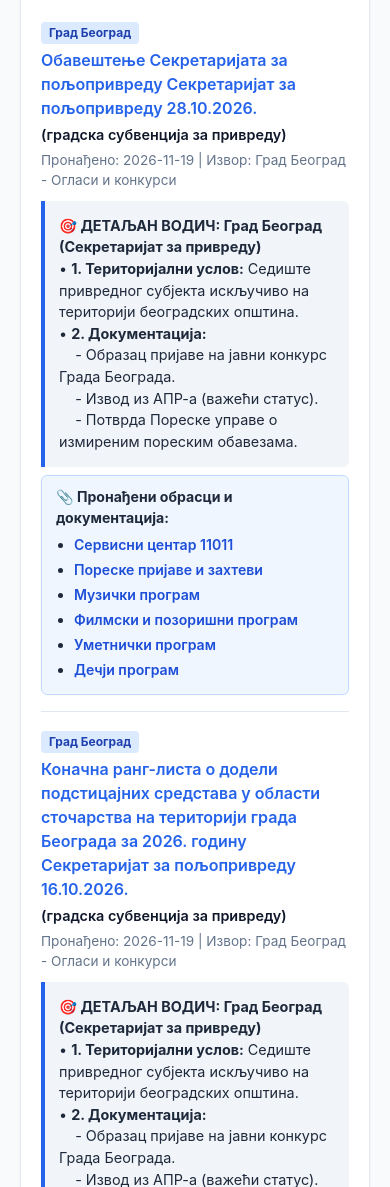
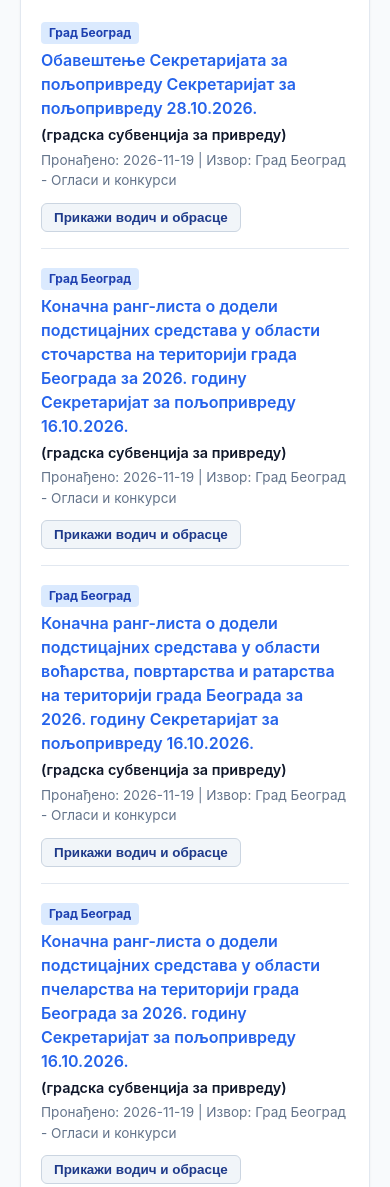
Before and after one commit to with567only/subvencije, a plain HTML site: page index.html in a window 390 px wide. Shown: the part 889-2076 px from the top of the page. Drawn offline with Linux system fonts and the light colour scheme.

Commit message:
Implement toggle button for details panel
Added toggle button functionality to show/hide details.

```diff
--- a/index.html
+++ b/index.html
@@ -159,7 +159,29 @@
             font-size: 0.85rem;
             color: var(--text-light);
             margin-top: 4px;
-            margin-bottom: 10px;
+            margin-bottom: 8px;
+        }
+        .toggle-btn {
+            background-color: #f1f5f9;
+            color: var(--primary);
+            border: 1px solid #cbd5e1;
+            padding: 6px 12px;
+            font-size: 0.84rem;
+            font-weight: 600;
+            border-radius: 6px;
+            cursor: pointer;
+            margin-top: 4px;
+        }
+        .toggle-btn:hover {
+            background-color: #e2e8f0;
+            color: var(--primary);
+        }
+        .detalji-panel {
+            display: none;
+            margin-top: 10px;
+        }
+        .detalji-panel.open {
+            display: block;
         }
         .detalji-sadrzaj {
             background: #f1f5f9;
@@ -282,6 +304,13 @@
         prikaziSadrzajTaba();
     }
 
+    function prebaciDetalje(index, dugme) {
+        const panel = document.getElementById(`detalji-panel-${index}`);
+        if (!panel) return;
+        const otvoren = panel.classList.toggle("open");
+        dugme.innerText = otvoren ? "Сакриј водич и обрасце" : "Прикажи водич и обрасце";
+    }
+
     function prikaziPoreskeOlaksice() {
         return `
             <ul class="static-list">
@@ -310,7 +339,7 @@
         }
 
         let html = "";
-        filtrirani.forEach((k) => {
+        filtrirani.forEach((k, idx) => {
             let srzTekst = k.srz_subvencije && k.srz_subvencije.trim() !== "" ?
                 `<div class="srz-subvencije">(${k.srz_subvencije})</div>` : "";
 
@@ -343,8 +372,11 @@
                     <div class="konkurs-title"><a href="${k.link}" target="_blank" rel="noopener noreferrer">${k.naslov}</a></div>
                     ${srzTekst}
                     <div class="meta-info">Пронађено: ${k.datum_pronalaska} | Извор: ${k.izvor_pun}</div>
-                    ${detaljiSadrzaj}
-                    ${obrasciHtml}
+                    <button type="button" class="toggle-btn" onclick="prebaciDetalje(${idx}, this)">Прикажи водич и обрасце</button>
+                    <div id="detalji-panel-${idx}" class="detalji-panel">
+                        ${detaljiSadrzaj}
+                        ${obrasciHtml}
+                    </div>
                 </div>
             `;
         });
```
